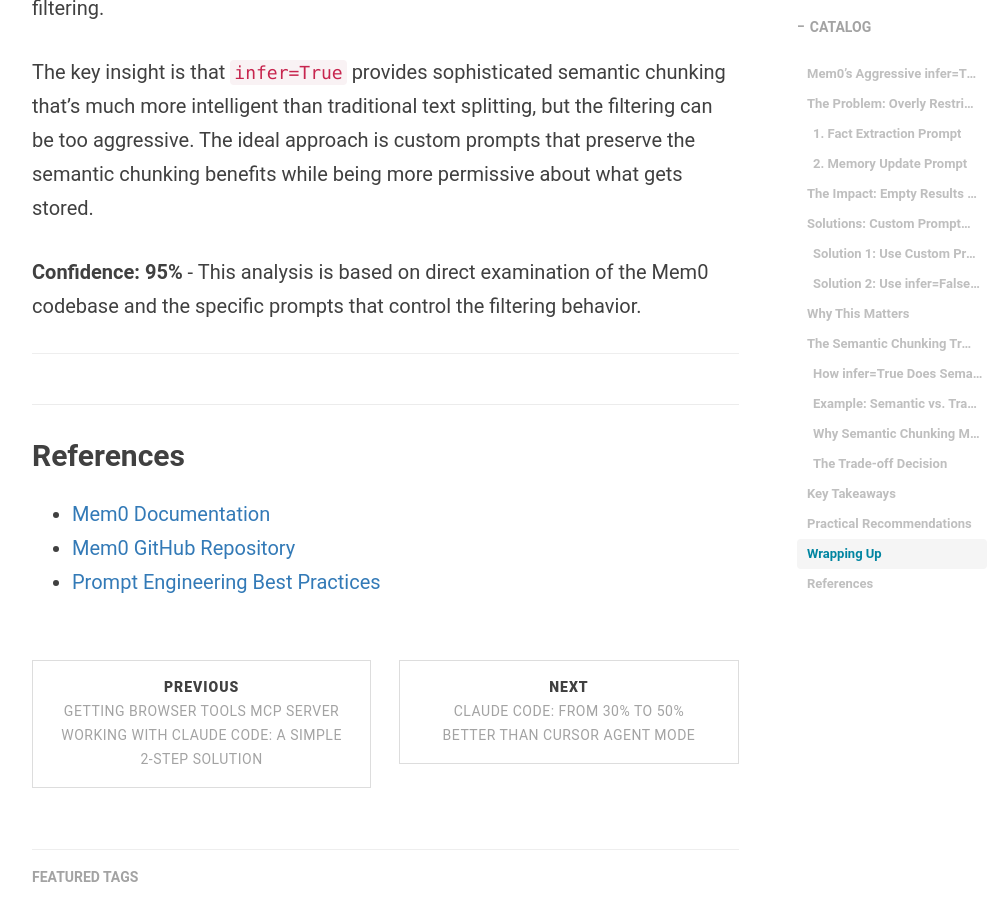
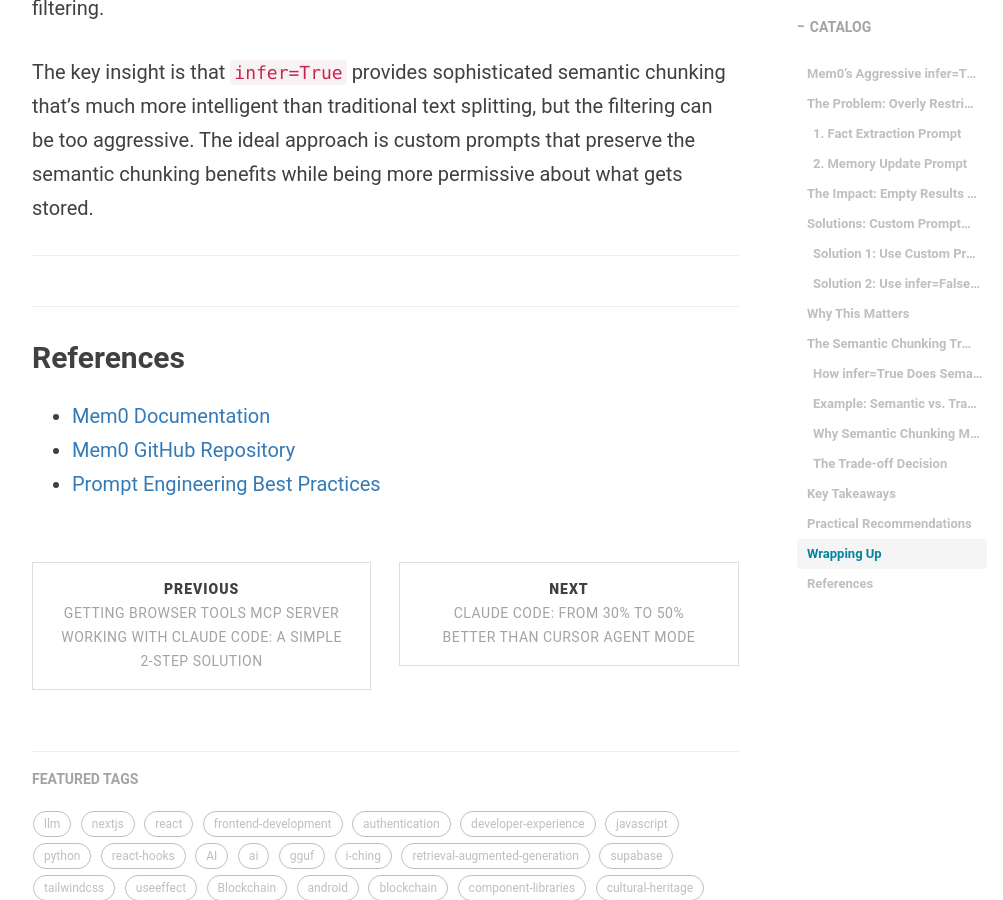
Before and after one commit to augchan42/augchan42.github.io, a Jekyll site: the page built from _posts/2025-08-03-mem0-aggressive-infer-behavior.md, in a window 1280 px wide and 900 px high, scrolled down 8850 px. Shown: the whole window, without its empty margins (233-1236 px from the left). Built offline with Jekyll 4.4.1, drawn with Linux system fonts in a browser that asks for light colours; nearby versions of some CDN libraries; some web fonts are replaced; comment, search, counter and statistics services are not loaded.

Commit message:
Refine blog posts on DSPy OpenRouter integration and Mem0's infer behavior: Added clarity to the integration benefits, including custom headers and failover capabilities. Improved formatting in Mem0 post for semantic chunking comparison and removed redundant confidence statements.

```diff
--- a/_posts/2025-08-03-mem0-aggressive-infer-behavior.md
+++ b/_posts/2025-08-03-mem0-aggressive-infer-behavior.md
@@ -197,13 +197,13 @@
 
 ### Why Semantic Chunking Matters
 
-| Aspect | Traditional Chunking | Semantic Chunking |
-|--------|---------------------|-------------------|
-| **Retrieval** | Text similarity | Meaning-based search |
-| **Granularity** | Fixed-size blocks | Semantic concepts |
-| **Deduplication** | Overlapping chunks | LLM merges similar info |
-| **Personalization** | Raw text | User-relevant facts |
-| **Context** | Arbitrary splits | Meaningful relationships |
+| Aspect              | Traditional Chunking | Semantic Chunking        |
+| ------------------- | -------------------- | ------------------------ |
+| **Retrieval**       | Text similarity      | Meaning-based search     |
+| **Granularity**     | Fixed-size blocks    | Semantic concepts        |
+| **Deduplication**   | Overlapping chunks   | LLM merges similar info  |
+| **Personalization** | Raw text             | User-relevant facts      |
+| **Context**         | Arbitrary splits     | Meaningful relationships |
 
 ### The Trade-off Decision
 
@@ -252,8 +252,6 @@
 
 The key insight is that `infer=True` provides sophisticated semantic chunking that's much more intelligent than traditional text splitting, but the filtering can be too aggressive. The ideal approach is custom prompts that preserve the semantic chunking benefits while being more permissive about what gets stored.
 
-**Confidence: 95%** - This analysis is based on direct examination of the Mem0 codebase and the specific prompts that control the filtering behavior.
-
 ---
 
 ## References
```
Also changed, not shown: _posts/2025-07-08-dspy-openrouter-integration.md (+5 -2 lines).
